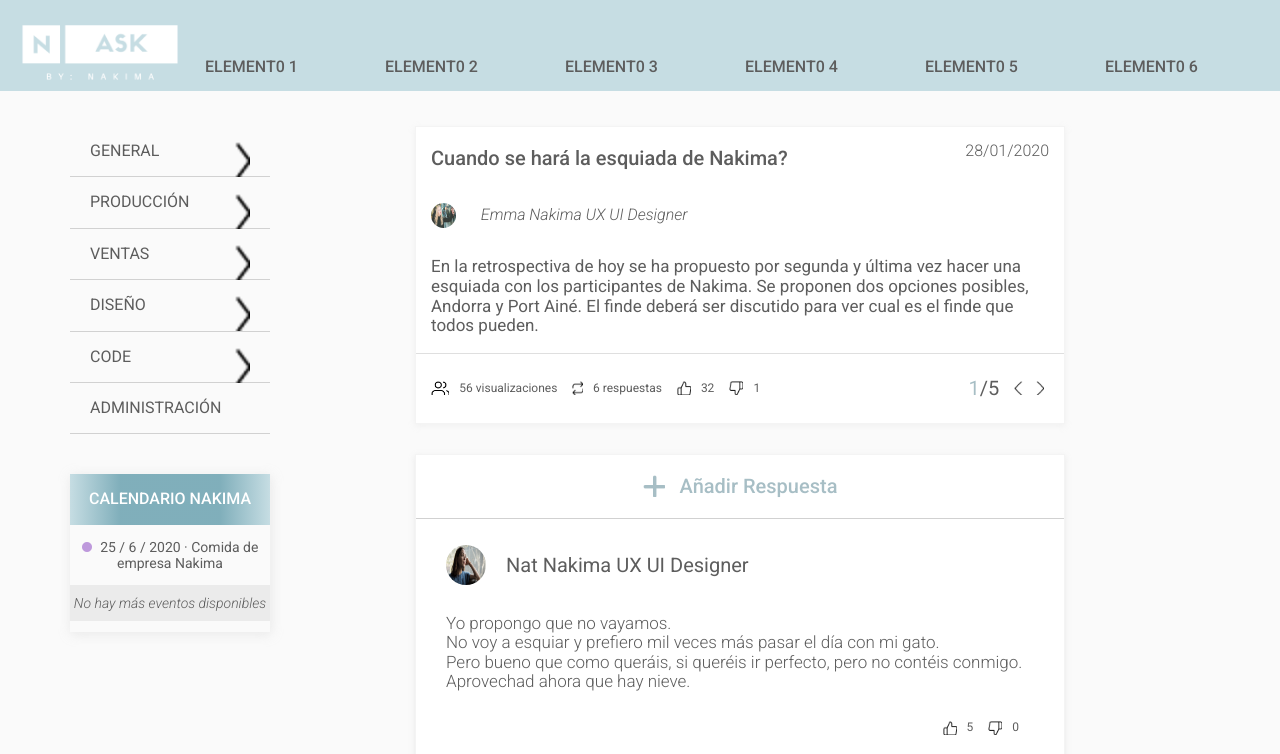
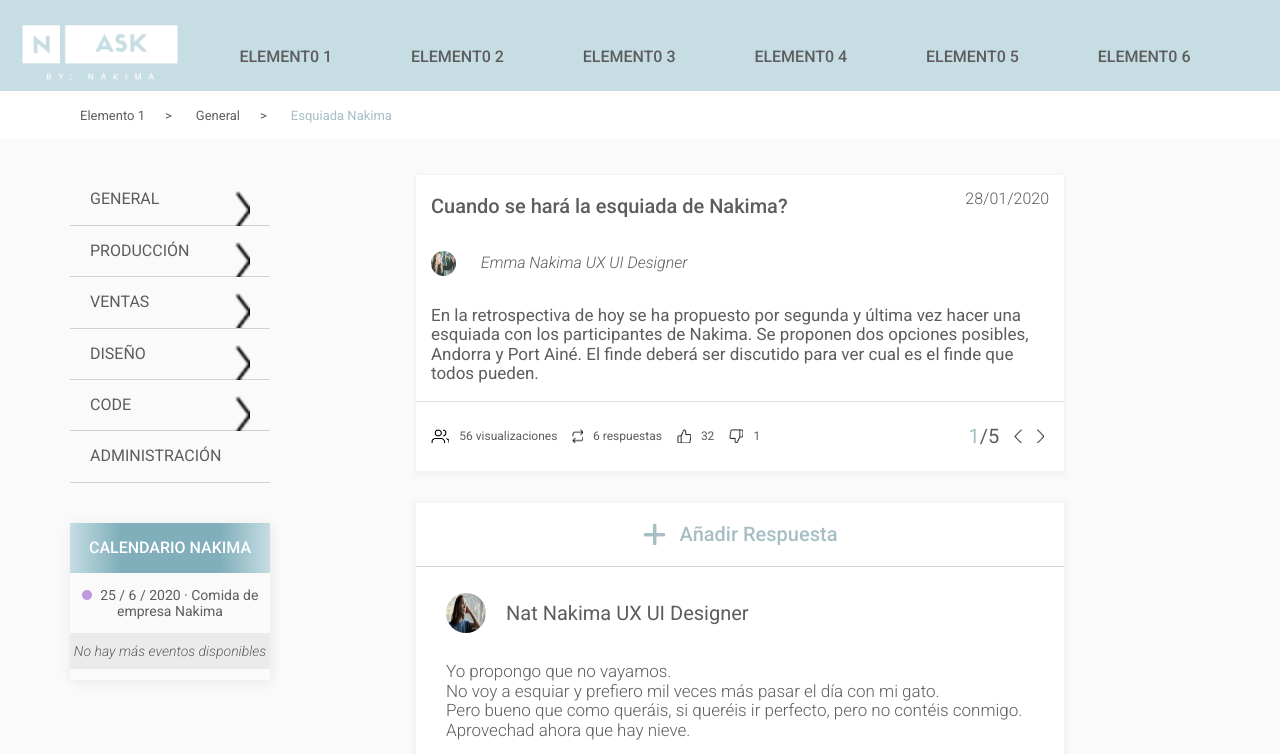
Before and after one commit to XaviGallardo/N-ASK, a plain HTML site: page index.html in a window 1280 px wide. Shown: the top 754 px of the page. Drawn offline with Linux system fonts and the light colour scheme; files whose address does not match are found by name.

Commit message:
Breadcrumbs no dinamicos...+trasition mobile menu

```diff
--- a/index.html
+++ b/index.html
@@ -29,12 +29,24 @@
         </div>
         <div class="menu-wrapper">
           <ul class="menu">
-            <li class="menu-item"><a class="link" href="">Element0 1</a></li>
-            <li class="menu-item"><a class="link" href="">Element0 2</a></li>
-            <li class="menu-item"><a class="link" href="">Element0 3</a></li>
-            <li class="menu-item"><a class="link" href="">Element0 4</a></li>
-            <li class="menu-item"><a class="link" href="">Element0 5</a></li>
-            <li class="menu-item"><a class="link" href="">Element0 6</a></li>
+            <!-- <li class="menu-item"> -->
+            <a class="link" href="">Element0 1</a>
+            <!-- </li> -->
+            <!-- <li class="menu-item"> -->
+            <a class="link" href="">Element0 2</a>
+            <!-- </li> -->
+            <!-- <li class="menu-item"> -->
+            <a class="link" href="">Element0 3</a>
+            <!-- </li> -->
+            <!-- <li class="menu-item"> -->
+            <a class="link" href="">Element0 4</a>
+            <!-- </li> -->
+            <!-- <li class="menu-item"> -->
+            <a class="link" href="">Element0 5</a>
+            <!-- </li> -->
+            <!-- <li class="menu-item"> -->
+            <a class="link" href="">Element0 6</a>
+            <!-- </li> -->
           </ul>
           <!-- <ul class="menu">
             <a class="link" href="#">
@@ -61,6 +73,13 @@
         </div>
       </nav>
     </header>
+    <section id="breadcrumbs">
+      <div class="breadcrumbs">
+        <a href="#" class="breadcrumb-link">Elemento 1</a>
+        <a href="#" class="breadcrumb-link">General</a>
+        <a href="#" class="breadcrumb-link">Esquiada Nakima</a>
+      </div>
+    </section>
     <main class="main">
       <section class="menu-lateral-section">
         <div class="menu-lateral">
--- a/styles/mobile.css
+++ b/styles/mobile.css
@@ -7,9 +7,24 @@
   -o-transition: all 0.3s ease-in-out;
   transition: all 0.3s ease-in-out;
 } */
+#body {
+  position: absolute;
+  left: 0px;
+  -webkit-transition: 1s;
+  -moz-transition: 1s;
+  -ms-transition: 1s;
+  -o-transition: 1s;
+  transition: 1s;
+}
+
 .show-menu {
   position: absolute;
-  left: 150px;
+  left: 150px !important;
+  -webkit-transition: 1s;
+  -moz-transition: 1s;
+  -ms-transition: 1s;
+  -o-transition: 1s;
+  transition: 1s;
 }
 
 .menu-toggle {
@@ -99,8 +114,38 @@
 /* NAVBAR */
 
 .logo-navbar {
-  width: 100%;
+  /* width: 100%; */
   text-align: center;
+}
+
+/* BREADCRUMBS */
+
+#breadcrumbs {
+  background-color: #ffffff;
+  padding: 10px 20px;
+  box-shadow: 0px 4px 4px rgba(216, 216, 216, 0.25);
+}
+.breadcrumbs a {
+  text-decoration: none;
+  padding-left: 10px;
+  margin-right: 10px;
+  font-size: 14px;
+}
+
+.breadcrumbs a::after {
+  display: inline-block;
+  content: '>';
+  padding-left: 10px;
+  position: relative;
+  top: 0;
+  right: 0;
+}
+
+.breadcrumbs a:last-child {
+  color: #a7bec5;
+}
+.breadcrumbs a:last-child::after {
+  display: none;
 }
 
 /* QUESTION */
--- a/styles/style.css
+++ b/styles/style.css
@@ -28,9 +28,16 @@ li {
 .link {
   text-decoration: none;
   text-transform: uppercase;
-  margin-right: 14px;
+  /* margin-right: 14px; */
   /* vertical-align: bottom; */
   /* position: relative; */
+  font-family: 'Roboto';
+  font-weight: 500;
+  font-size: 16px;
+  display: flex;
+  align-items: flex-end;
+  padding-bottom: 20px;
+  border-bottom: 5px solid transparent;
 }
 .logo-navbar {
 }
@@ -44,6 +51,16 @@ li {
   padding-left: 0;
   height: 100%;
   margin: 0 auto;
+  justify-content: space-around;
+  padding-right: 50px;
+}
+
+.navbar {
+  box-shadow: 0px 2px 4px rgba(142, 142, 142, 0.25);
+  display: grid;
+  grid-template-columns: auto 1fr;
+  justify-content: space-between;
+  align-items: stretch;
 }
 
 .menu-item {
@@ -60,9 +77,12 @@ li {
   bottom: 0; */
 }
 
-.menu-item:hover {
+.link:hover {
   border-bottom: 5px solid black;
 }
+/* .menu-item:hover {
+  border-bottom: 5px solid black;
+} */
 
 /* MAIN */
 
@@ -72,6 +92,38 @@ li {
   display: flex;
   flex-direction: row;
   justify-content: space-between;
+}
+
+/* BREADCRUMBS */
+
+#breadcrumbs {
+  background-color: #ffffff;
+  padding: 15px 70px;
+  box-shadow: 0px 4px 4px rgba(216, 216, 216, 0.25);
+}
+.breadcrumbs a {
+  text-decoration: none;
+  padding-left: 10px;
+  margin-right: 10px;
+  font-family: 'Roboto';
+  font-weight: 400;
+  font-size: 13px;
+}
+
+.breadcrumbs a::after {
+  display: inline-block;
+  content: '>';
+  padding-left: 20px;
+  position: relative;
+  top: 0;
+  right: 0;
+}
+
+.breadcrumbs a:last-child {
+  color: #a7bec5;
+}
+.breadcrumbs a:last-child::after {
+  display: none;
 }
 
 /* MENU LATERAL */
```
